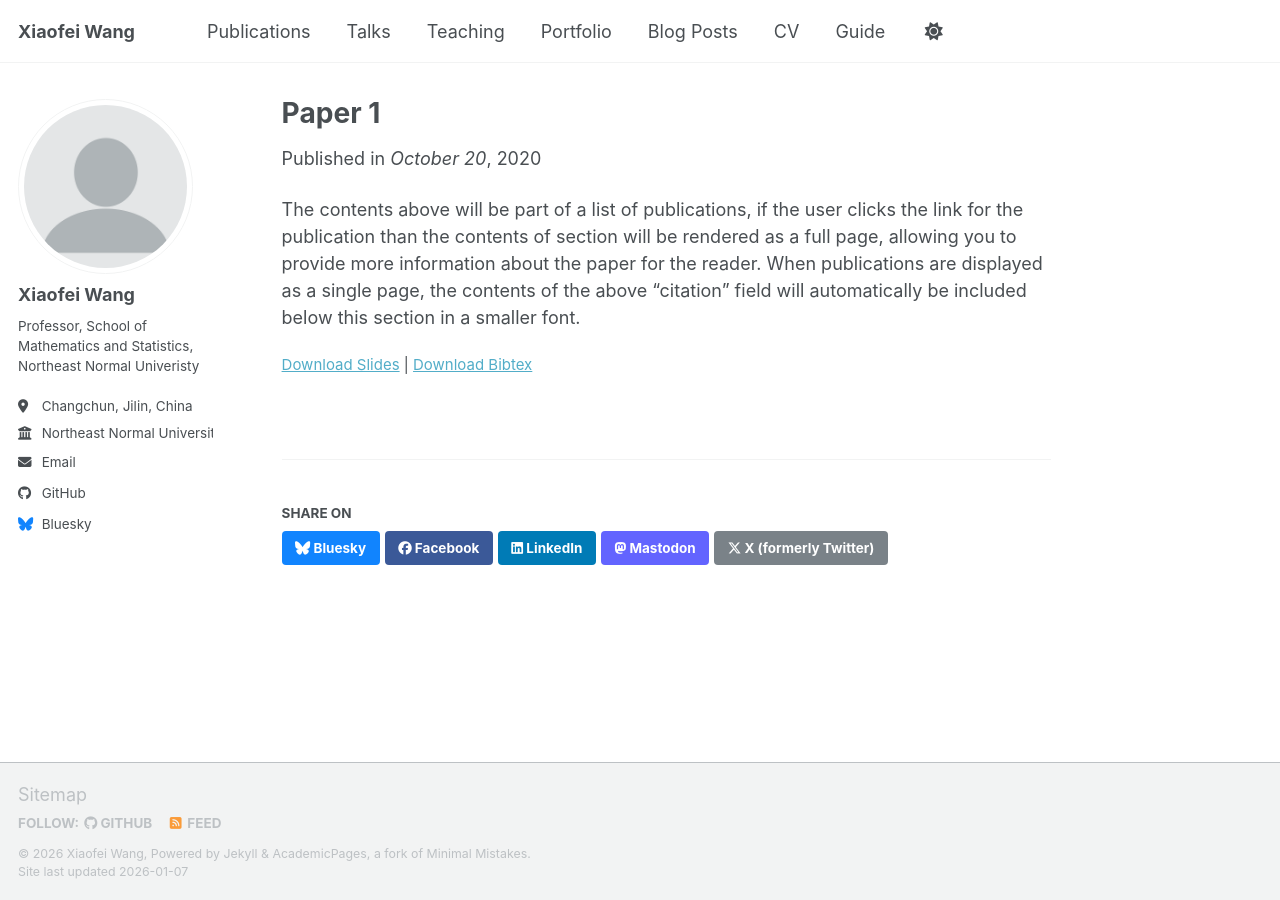
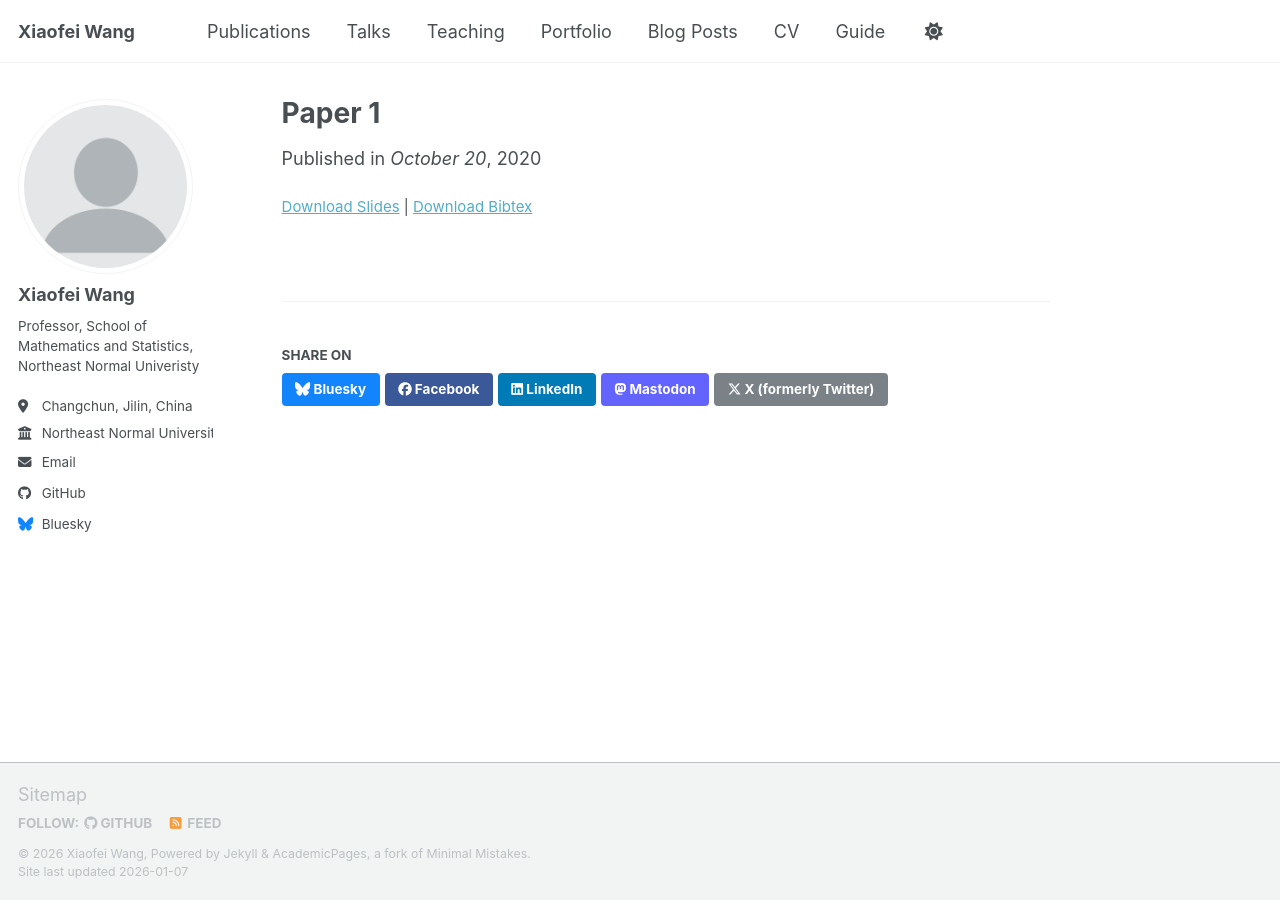
Before and after one commit to mathswang/mathswang.github.io, a Jekyll site: the page built from _publications/jmlr20201020.md, in a window 1280 px wide. Built offline with Jekyll 4.4.1, drawn with Linux system fonts in a browser that asks for light colours; a script bundle is joined from its source files by our own code; library files that are not in the unit come from our copies.

Commit message:
Update jmlr20201020.md

```diff
--- a/_publications/jmlr20201020.md
+++ b/_publications/jmlr20201020.md
@@ -3,10 +3,10 @@ title: "Paper 1"
 collection: publications
 category: manuscripts
 permalink: /publication/jmlr20201020
+excerpt: ''
 date: 2020-10-20
 venue: 'October 20'
 slidesurl: 'https://mathswang.github.io/files/slides2020.pdf'
 paperurl: 'https://mathswang.github.io/files/paper2020.pdf'
 bibtexurl: 'https://mathswang.github.io/files/bibtex2020.bib'
 ---
-The contents above will be part of a list of publications, if the user clicks the link for the publication than the contents of section will be rendered as a full page, allowing you to provide more information about the paper for the reader. When publications are displayed as a single page, the contents of the above "citation" field will automatically be included below this section in a smaller font.
```
